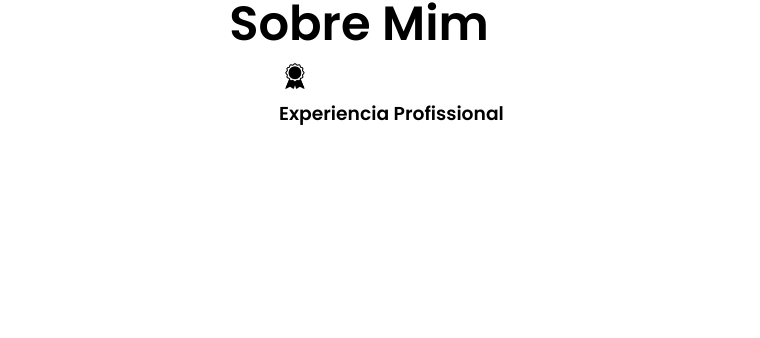
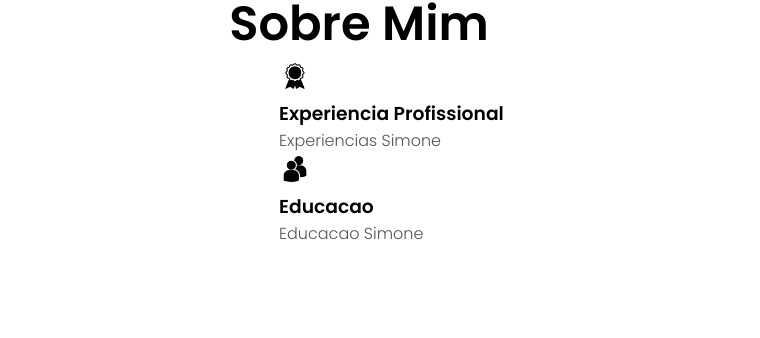
Before and after one commit to takeshiridas/Portfolio-Simone, a plain HTML site: page index.html in a window 1280 px wide. Shown: the part 845-1183 px from the top of the page, 281-1041 px from the left. Drawn offline with Linux system fonts and the light colour scheme.

Commit message:
atualizando

```diff
--- a/index.html
+++ b/index.html
@@ -68,7 +68,12 @@
                     <div class="details-container">
                         <img src="./assets/experience.png" alt="Icone de Experiencia" class="icon">
                         <h3>Experiencia Profissional</h3>
-                        <p></p> <!-- Colocar as experiencias da Simone aqui -->
+                        <p>Experiencias Simone</p> <!-- Colocar as experiencias profissionais da Simone aqui -->
+                    </div>
+                    <div class="details-container">
+                        <img src="./assets/education.png" alt="Icone de Experiencia" class="icon">
+                        <h3>Educacao</h3>
+                        <p>Educacao Simone</p> <!-- Colocar a educacao da Simone aqui -->
                     </div>
                 </div>
             </div>
```
Also changed, not shown: assets/education.png (added).
